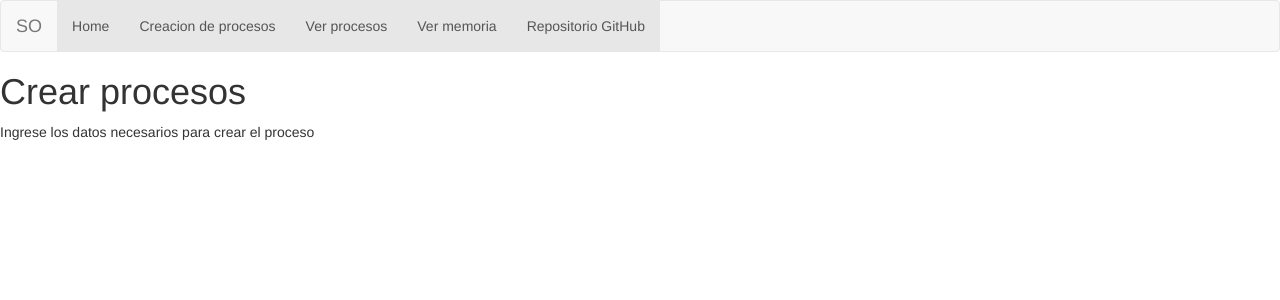
After one commit to dfbustamantep/Proyecto-SO, a Flask app: page /crear_proceso in a window 1280 px wide. The commit adds this page. Shown: the top 300 px of the page. Run offline with Flask 3, Linux system fonts and the light colour scheme; some libraries are stand-ins or nearby versions.

Commit message:
Creacion archivos html principales y vinculacion al menu principal

```diff
--- /dev/null
+++ b/app/Templates/crear_proceso.html
@@ -0,0 +1,13 @@
+{% extends 'base.html'%}
+{% import 'bootstrap/wtf.html' as wtf%}
+<!--Heredamos de nuestro archivo base-->
+{%block title %}
+    {{super()}}
+    Crear procesos
+{% endblock %}
+
+{% block content %}
+    <h1>Crear procesos</h1>
+    <p>Ingrese los datos necesarios para crear el proceso</p>
+
+{% endblock %}
--- a/app/Templates/navbar.html
+++ b/app/Templates/navbar.html
@@ -5,9 +5,9 @@
       </div>
       <ul class="nav navbar-nav">
         <li class="active"><a href="{{url_for('index')}}">Home</a></li>
-        <li class="active"><a href="{{url_for('index')}}">Creacion de procesos</a></li>
-        <li class="active"><a href="{{url_for('index')}}">Ver procesos</a></li>
-        <li class="active"><a href="{{url_for('index')}}">Ver memoria</a></li>
+        <li class="active"><a href="{{url_for('crear_proceso')}}">Creacion de procesos</a></li>
+        <li class="active"><a href="{{url_for('visualizar_procesos')}}">Ver procesos</a></li>
+        <li class="active"><a href="{{url_for('visualizar_memoria')}}">Ver memoria</a></li>
         <li class="active"><a href="https://github.com/dfbustamantep/Proyecto-SO" target="_blank">Repositorio GitHub</a></li>
         <!--<li><a href="https://www.google.com">Boton google</a></li>-->
 
--- a/main.py
+++ b/main.py
@@ -10,6 +10,17 @@ app = create_app()
 def index():
     return render_template('index.html')
 
+@app.route('/crear_proceso')
+def crear_proceso():
+    return render_template('crear_proceso.html')
+
+@app.route('/visualizar_procesos')
+def visualizar_procesos():
+    return render_template('visualizar_procesos.html')
+
+@app.route('/visualizar_memoria')
+def visualizar_memoria():
+    return render_template('visualizar_memoria.html')
 if __name__ == "__main__":
     #desde cualquier direccion
     app.run(host='0.0.0.0',port=81,debug=True)
```
Also changed, not shown: app/Templates/visualizar_memoria.html (added, +12 -0 lines), app/Templates/visualizar_procesos.html (added, +12 -0 lines), app/forms.py (added, +8 -0 lines).
